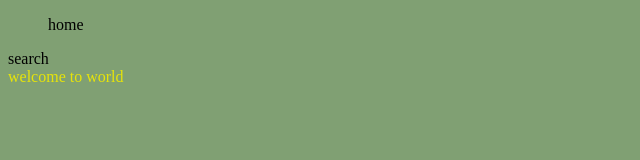
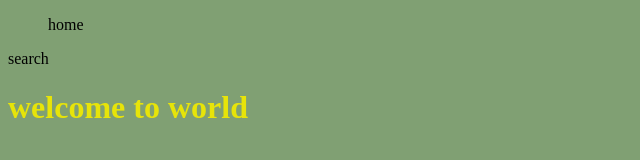
Before and after one commit to try2best/rishi.github.io, a plain HTML site: page index.html in a window 1280 px wide. Shown: the whole page, without its empty margins (0-640 px from the left). Drawn offline with Linux system fonts and the light colour scheme.

Commit message:
Update index.html

```diff
--- a/index.html
+++ b/index.html
@@ -9,6 +9,6 @@
 <body class="me">
     <div><menu type="context">home  </menu></div>
    <nav>search </nav>
-   <p1  id="my" >welcome to world</p1>
+   <h1 id="my" >welcome to world</h1>
 </body>
 </html>
```
